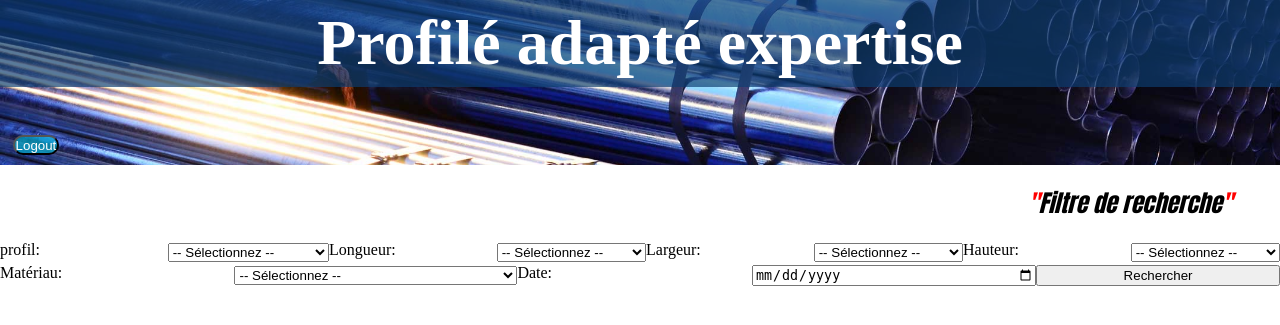
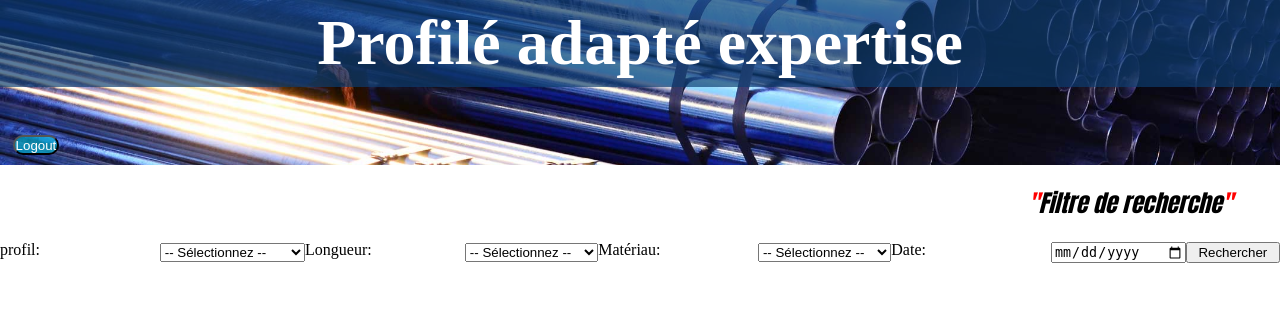
Before and after one commit to Bodhix20/tai, a PHP site: page /view/php/mybrut.php in a window 1280 px wide. Shown: the top 325 px of the page. Run offline with PHP 8.4, Linux system fonts and the light colour scheme.

Commit message:
Update mybrut.php
mqj

```diff
--- a/view/php/mybrut.php
+++ b/view/php/mybrut.php
@@ -61,20 +61,6 @@
             <option value="longueur2">Longueur 2</option>
         </select>
 
-        <label for="largeur">Largeur:</label>
-        <select name="largeur" id="largeur">
-            <option value="">-- Sélectionnez --</option>
-            <option value="largeur1">Largeur 1</option>
-            <option value="largeur2">Largeur 2</option>
-        </select>
-
-        <label for="hauteur">Hauteur:</label>
-        <select name="hauteur" id="hauteur">
-            <option value="">-- Sélectionnez --</option>
-            <option value="hauteur1">Hauteur 1</option>
-            <option value="hauteur2">Hauteur 2</option>
-        </select>
-
         <label for="materiaux">Matériau:</label>
         <select name="materiaux" id="materiaux">
             <option value="">-- Sélectionnez --</option>
```
